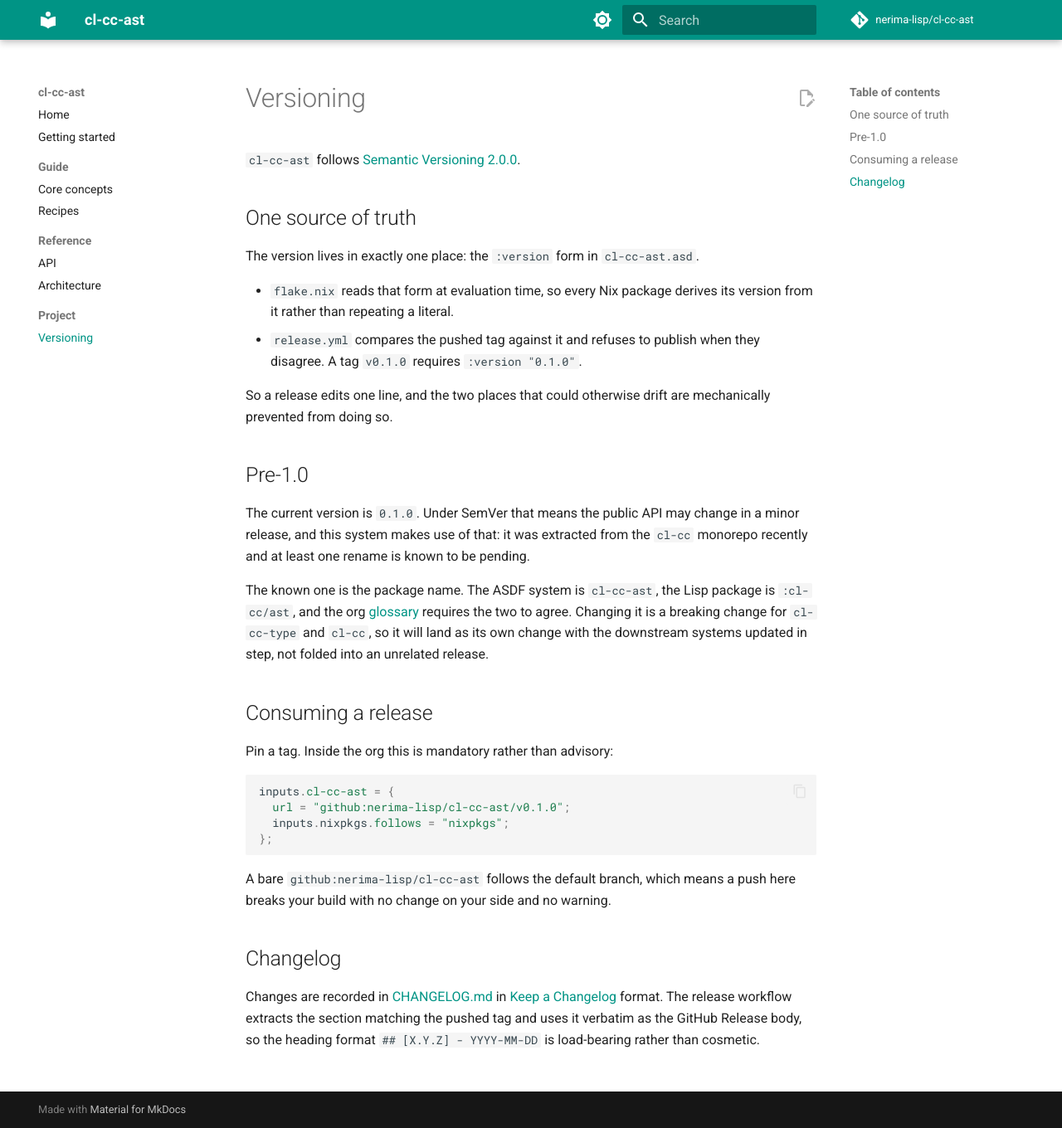
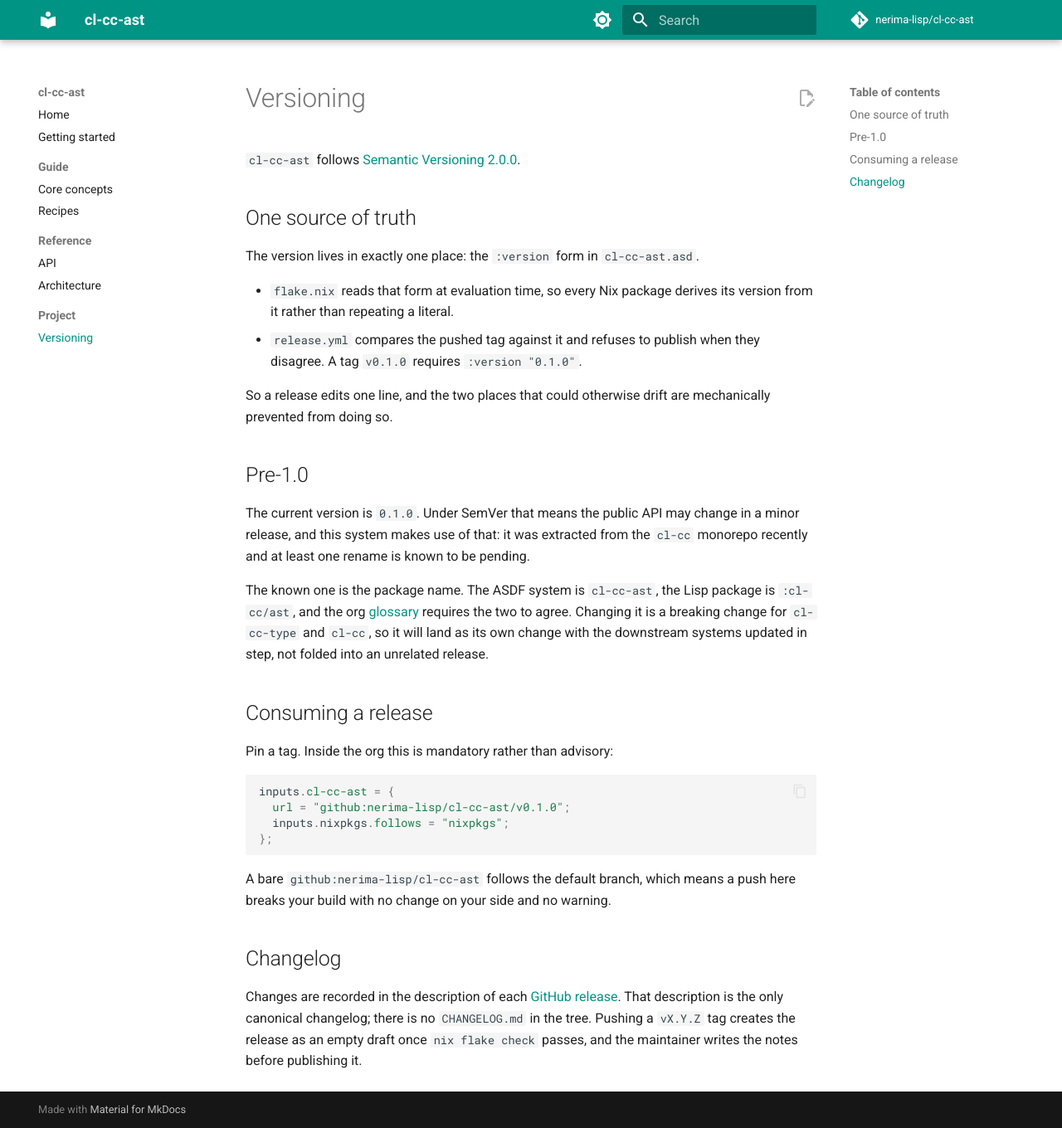
Before and after one commit to nerima-lisp/cl-cc-ast, an MkDocs documentation site: the page built from docs/src/project/versioning.md, in a window 1280 px wide and 1360 px high. Shown: the whole window at 83% size. Built offline with MkDocs 1.6.1 and Material for MkDocs 9.7.7, drawn with Linux system fonts in a browser that asks for light colours; comment, search, counter and statistics services are not loaded.

Commit message:
2026-08-01 の組織規約に合わせる
CHANGELOG.md と docs/src/changelog.md を削除する。履歴は GitHub Release
description を唯一の正典とする。release.yml が CHANGELOG から本文を切り出して
いたので、本文が空の draft を作る形へ変える。これを直さないままファイルを消すと
リリースが必ず失敗する。タグと .asd の :version の照合と nix flake check は
そのまま残す。

flake.nix の systems を x86_64-linux のみにする。検証していないプラット
フォームを宣言しないため。mkPackageFlake は packages/checks/apps/devShells
すべてを同じ systems から生成するので、macOS 上での nix develop と nix build
は不可能になる。開発は Linux 環境で行う前提とする。

.asd の書き方を揃える。(in-package #:asdf-user) を先頭に置き、メタデータの
キー順を templates/PACKAGE.asd の順に合わせ、本体システムに :in-order-to を
書く。

```diff
--- a/docs/src/project/versioning.md
+++ b/docs/src/project/versioning.md
@@ -45,9 +45,9 @@ a push here breaks your build with no change on your side and no warning.
 
 ## Changelog
 
-Changes are recorded in
-[CHANGELOG.md](https://github.com/nerima-lisp/cl-cc-ast/blob/main/CHANGELOG.md)
-in [Keep a Changelog](https://keepachangelog.com/en/1.1.0/) format. The release
-workflow extracts the section matching the pushed tag and uses it verbatim as
-the GitHub Release body, so the heading format `## [X.Y.Z] - YYYY-MM-DD` is
-load-bearing rather than cosmetic.
+Changes are recorded in the description of each
+[GitHub release](https://github.com/nerima-lisp/cl-cc-ast/releases). That
+description is the only canonical changelog; there is no `CHANGELOG.md` in the
+tree. Pushing a `vX.Y.Z` tag creates the release as an empty draft once
+`nix flake check` passes, and the maintainer writes the notes before
+publishing it.
```
Also changed, not shown: CHANGELOG.md (deleted), 3 other files.
